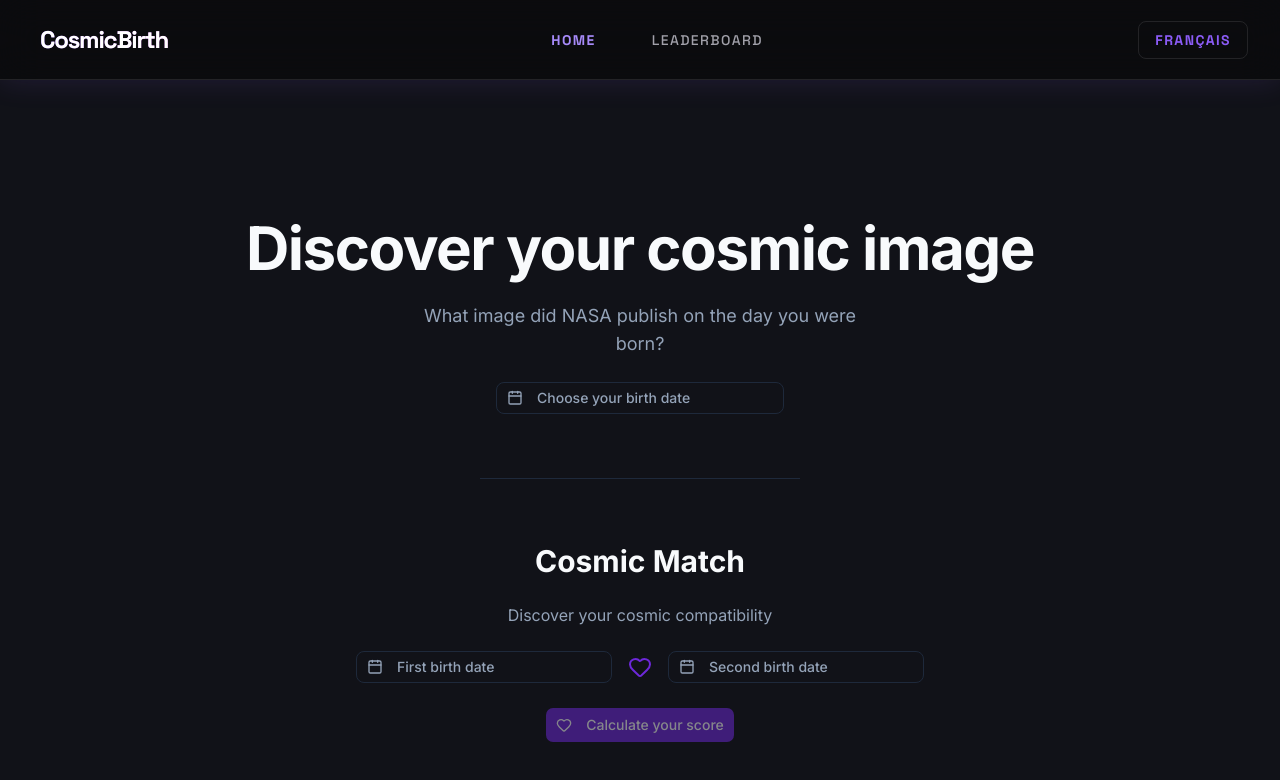
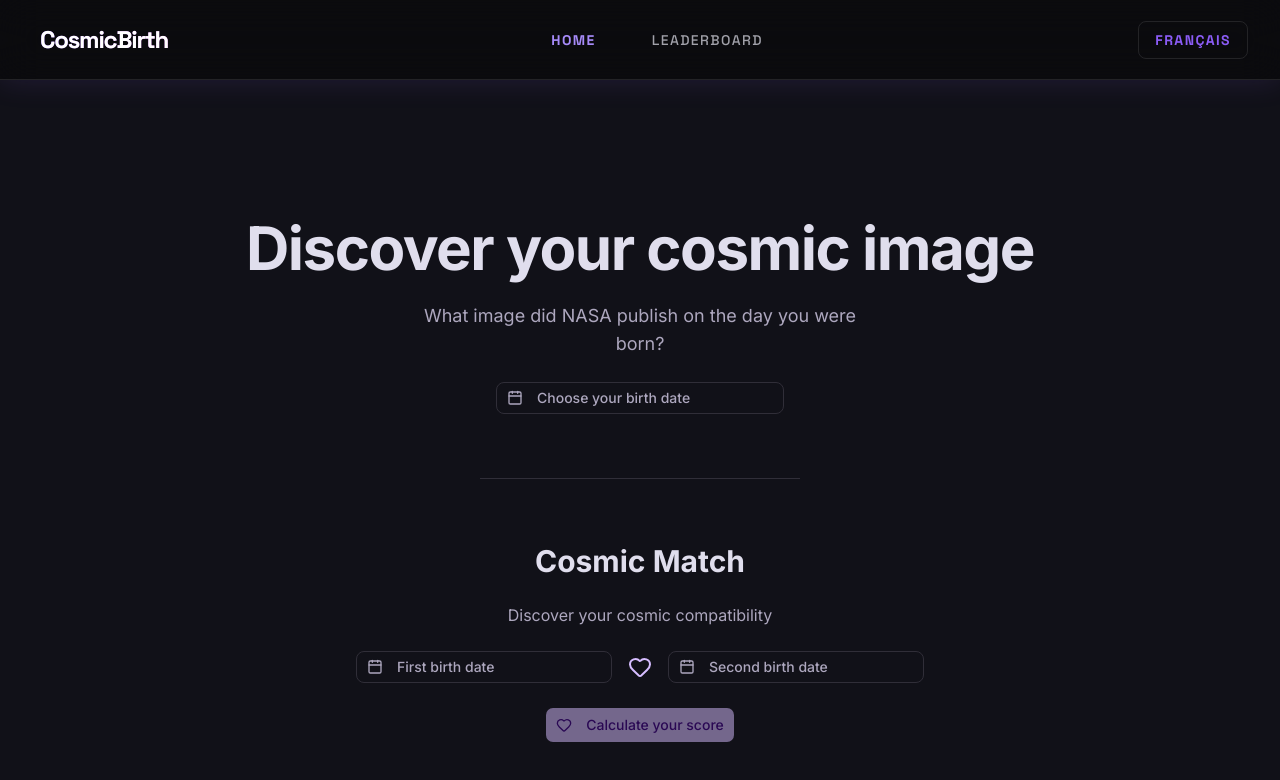
Before and after one commit to faton5/cosmicbirth, a Next.js app: page /en in a window 1280 px wide. Shown: the top 780 px of the page. Built offline with nearby package versions, Linux system fonts and the light colour scheme.

Commit message:
feat: redesign foundation - Stitch theme colors, glassmorphism, Space Grotesk

```diff
--- a/app/globals.css
+++ b/app/globals.css
@@ -32,30 +32,30 @@
   }
 
   .dark {
-    --background: 234 17% 8%;
-    --foreground: 210 40% 98%;
-    --card: 222.2 84% 4.9%;
-    --card-foreground: 210 40% 98%;
-    --popover: 222.2 84% 4.9%;
-    --popover-foreground: 210 40% 98%;
-    --primary: 263.4 70% 50.4%;
-    --primary-foreground: 210 40% 98%;
-    --secondary: 217.2 32.6% 17.5%;
-    --secondary-foreground: 210 40% 98%;
-    --muted: 217.2 32.6% 17.5%;
-    --muted-foreground: 215 20.2% 65.1%;
-    --accent: 263.4 70% 50.4%;
-    --accent-foreground: 210 40% 98%;
+    --background: 240 17% 8%;
+    --foreground: 249 30% 90%;
+    --card: 240 14% 12%;
+    --card-foreground: 249 30% 90%;
+    --popover: 240 14% 12%;
+    --popover-foreground: 249 30% 90%;
+    --primary: 263 100% 87%;
+    --primary-foreground: 268 100% 28%;
+    --secondary: 298 100% 83%;
+    --secondary-foreground: 295 100% 20%;
+    --muted: 240 11% 15%;
+    --muted-foreground: 255 15% 70%;
+    --accent: 263 100% 87%;
+    --accent-foreground: 268 100% 28%;
     --destructive: 0 62.8% 30.6%;
-    --destructive-foreground: 210 40% 98%;
-    --border: 217.2 32.6% 17.5%;
-    --input: 217.2 32.6% 17.5%;
-    --ring: 263.4 70% 50.4%;
-    --chart-1: 263.4 70% 50.4%;
-    --chart-2: 280 65% 60%;
-    --chart-3: 240 50% 45%;
-    --chart-4: 220 60% 40%;
-    --chart-5: 260 40% 35%;
+    --destructive-foreground: 249 30% 90%;
+    --border: 255 10% 20%;
+    --input: 255 10% 20%;
+    --ring: 263 100% 87%;
+    --chart-1: 263 100% 87%;
+    --chart-2: 298 100% 83%;
+    --chart-3: 190 90% 63%;
+    --chart-4: 268 100% 73%;
+    --chart-5: 255 10% 20%;
   }
 }
 
--- a/tailwind.config.ts
+++ b/tailwind.config.ts
@@ -55,34 +55,21 @@ const config: Config = {
           "4": "hsl(var(--chart-4))",
           "5": "hsl(var(--chart-5))",
         },
-        // Stitch Material Design 3 colors
-        "stitch-surface": "#131319",
-        "stitch-surface-dim": "#131319",
-        "stitch-surface-bright": "#393840",
-        "stitch-surface-container": "#1f1f26",
-        "stitch-surface-container-low": "#1b1b22",
-        "stitch-surface-container-high": "#2a2930",
-        "stitch-surface-container-highest": "#35343b",
-        "stitch-surface-container-lowest": "#0e0e14",
-        "stitch-on-surface": "#e4e1ea",
-        "stitch-on-surface-variant": "#cbc3d7",
-        "stitch-on-background": "#e4e1ea",
-        "stitch-primary": "#d0bcff",
-        "stitch-on-primary": "#3c0091",
-        "stitch-primary-container": "#a078ff",
-        "stitch-on-primary-container": "#340080",
-        "stitch-primary-fixed": "#e9ddff",
-        "stitch-primary-fixed-dim": "#d0bcff",
-        "stitch-secondary": "#fbabff",
-        "stitch-on-secondary": "#580065",
-        "stitch-secondary-container": "#ae05c6",
-        "stitch-tertiary": "#4cd7f6",
-        "stitch-outline": "#958ea0",
-        "stitch-outline-variant": "#494454",
-        "stitch-surface-variant": "#35343b",
-        "stitch-surface-tint": "#d0bcff",
-        "stitch-inverse-primary": "#6d3bd7",
-        "stitch-inverse-surface": "#e4e1ea",
+        // Stitch cosmic theme colors (direct hex, not via CSS vars)
+        "surface-container": { DEFAULT: "#1f1f26", low: "#1b1b22", high: "#2a2930", highest: "#35343b", lowest: "#0e0e14" },
+        "on-surface": { DEFAULT: "#e4e1ea", variant: "#cbc3d7" },
+        "on-background": "#e4e1ea",
+        "primary-container": "#a078ff",
+        "on-primary-container": "#340080",
+        "primary-fixed": { DEFAULT: "#e9ddff", dim: "#d0bcff" },
+        "on-primary": "#3c0091",
+        "secondary-container": "#ae05c6",
+        "on-secondary": "#580065",
+        "tertiary": "#4cd7f6",
+        "outline-variant": "#494454",
+        "surface-variant": "#35343b",
+        "surface-tint": "#d0bcff",
+        "inverse-primary": "#6d3bd7",
       },
       fontFamily: {
         "heading": ["Space Grotesk", "sans-serif"],
```
